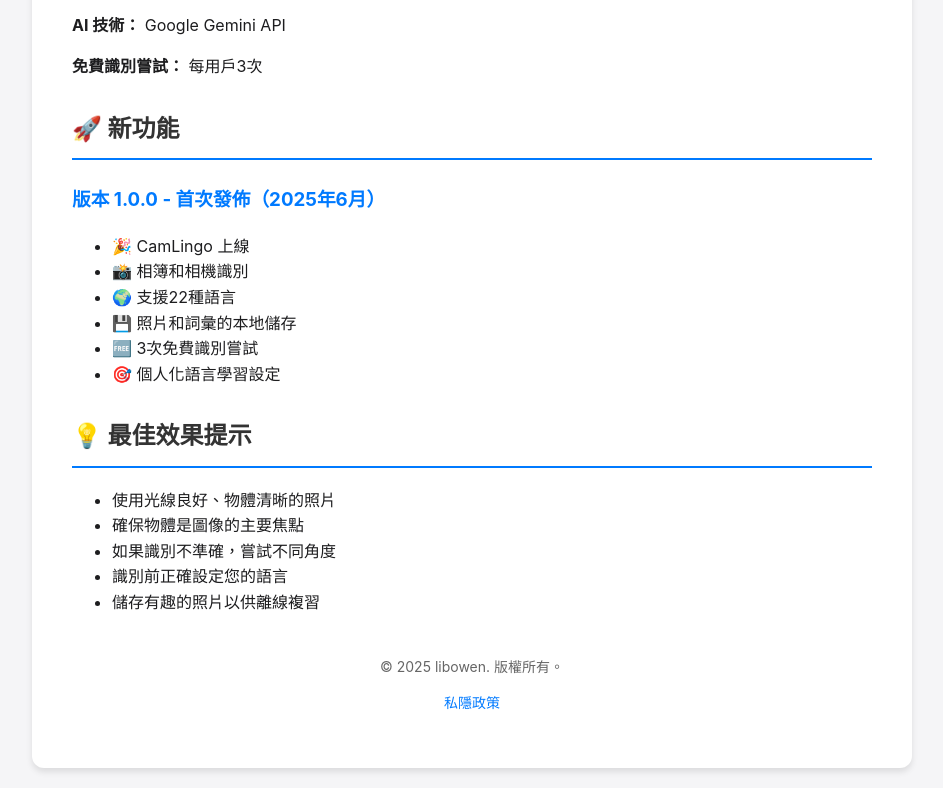
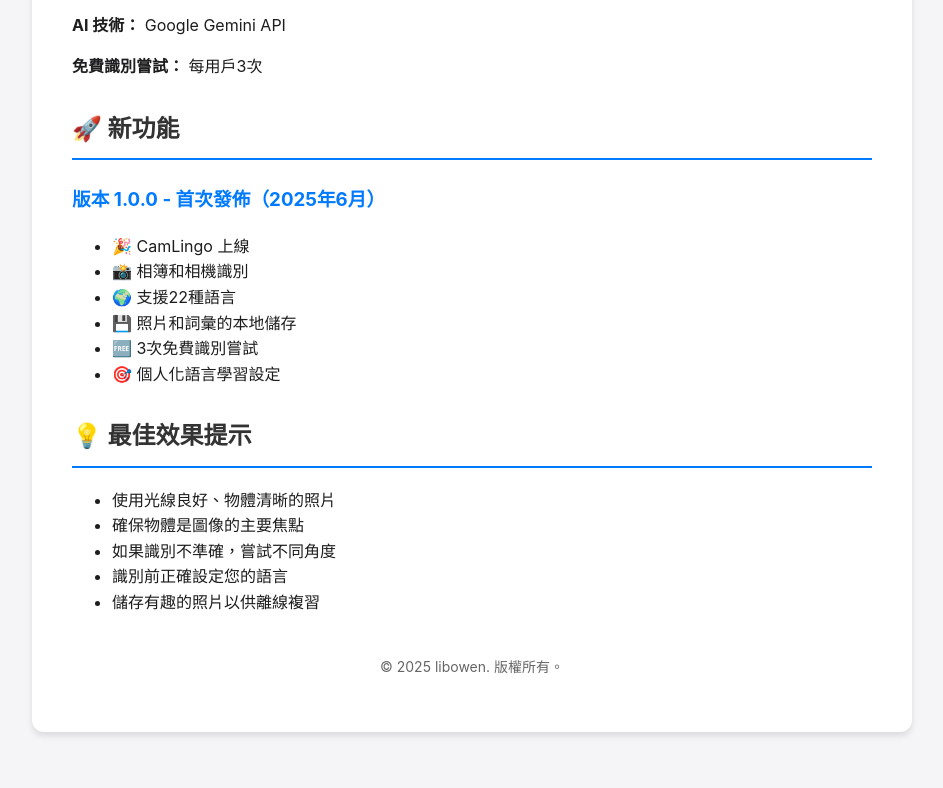
Before and after one commit to mrvincent2025/camlingo-support, a plain HTML site: page index-zh-tw.html in a window 1280 px wide. Shown: the part 3482-4270 px from the top of the page, without its empty margins (168-1111 px from the left). After the commit the page ends 4234 px from the top, so only its background shows below. Drawn offline with Linux system fonts and the light colour scheme.

Commit message:
Update index-zh-tw.html

```diff
--- a/index-zh-tw.html
+++ b/index-zh-tw.html
@@ -264,7 +264,6 @@
 
         <footer style="margin-top: 40px; text-align: center; color: #666; font-size: 14px;">
             <p>&copy; 2025 libowen. 版權所有。</p>
-            <p><a href="privacy.html" class="email">私隱政策</a></p>
         </footer>
     </div>
 </body>
```
